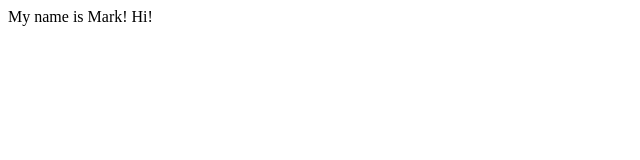
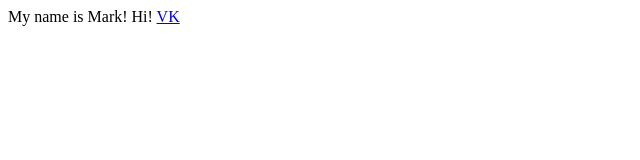
Before and after one commit to MarkIzraylev/git-lesson, a plain HTML site: page index.html in a window 1280 px wide. Shown: the full height of the page, 0-640 px from the left. Drawn offline with Linux system fonts and the light colour scheme.

Commit message:
added lik to Mark's VK account to index.html

```diff
--- a/index.html
+++ b/index.html
@@ -1,3 +1,4 @@
 <div>
     My name is Mark! Hi!
+    <a href="//vk.com/mark.izraylev">VK</a>
 </div>
```
